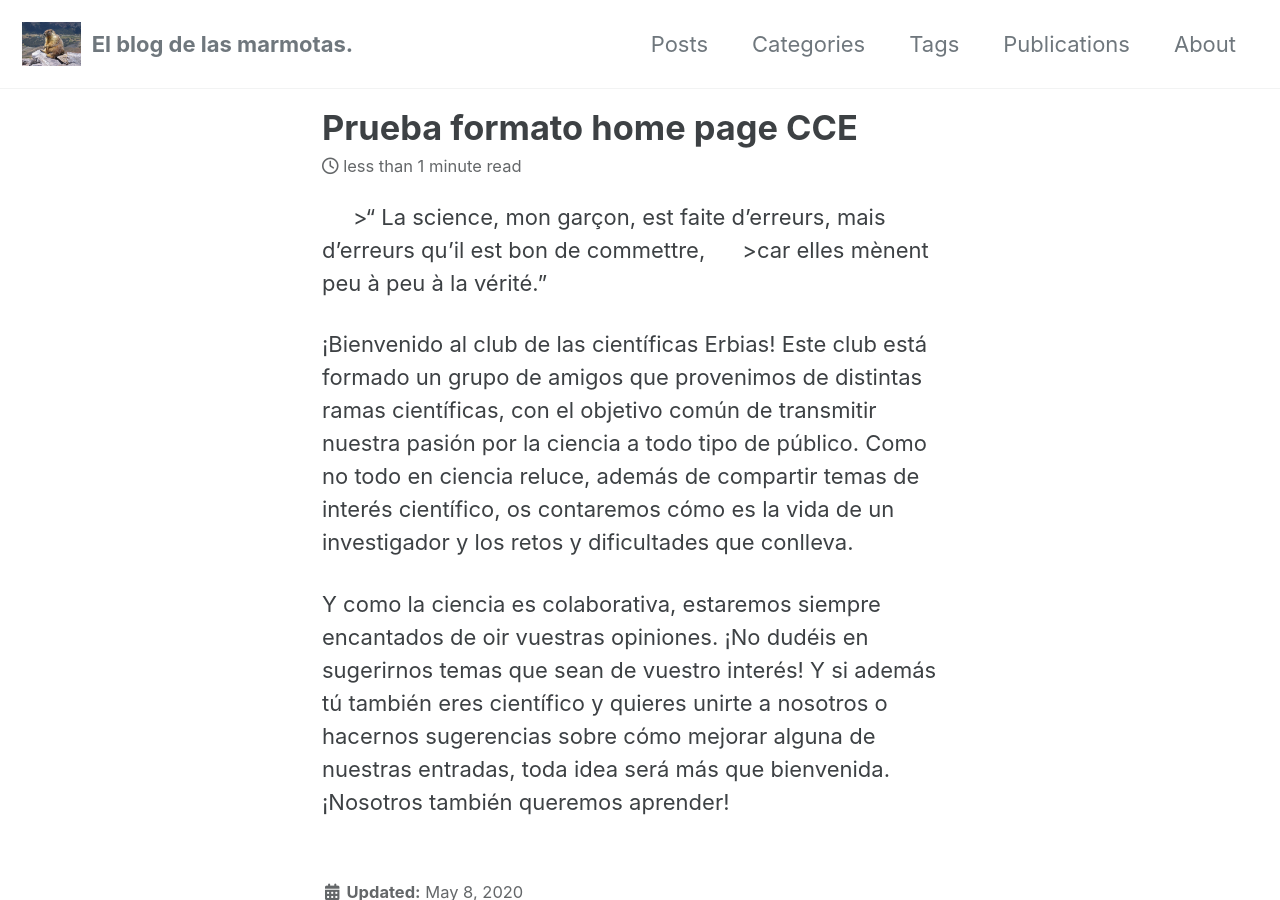
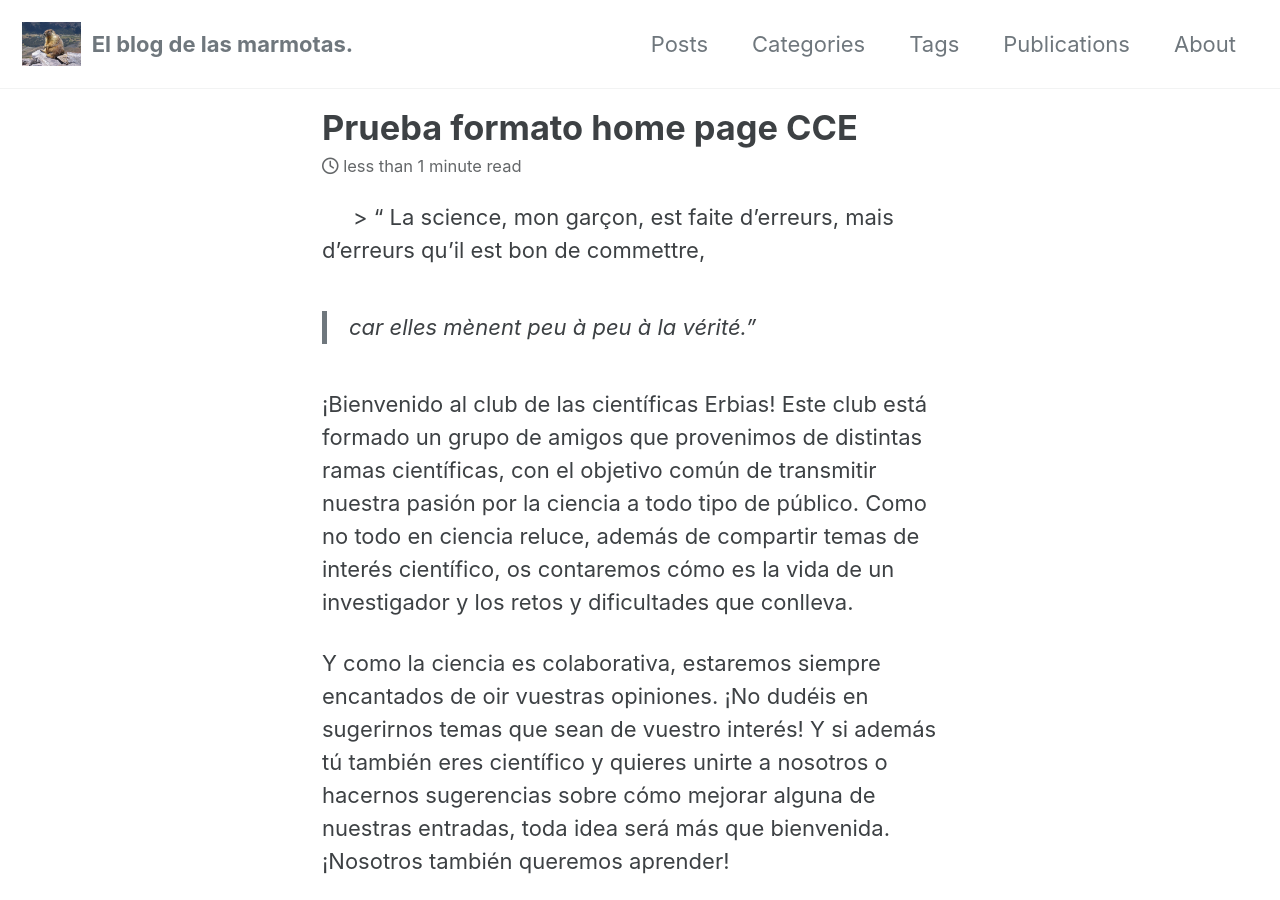
Before and after one commit to JuditSastre/test_blog, a Jekyll site: the page built from _posts/2020-05-08-post-prueba-formato.md, in a window 1280 px wide and 900 px high. Built offline with Jekyll 4.4.1, drawn with Linux system fonts in a browser that asks for light colours; cached includes are drawn as plain includes; nearby versions of some CDN libraries; part of the change alters nothing that is shown.

```diff
--- a/_posts/2020-05-08-post-prueba-formato.md
+++ b/_posts/2020-05-08-post-prueba-formato.md
@@ -2,8 +2,8 @@
 title: "Prueba formato home page CCE"
 author_profile: false
 ---
-&nbsp;&nbsp;&nbsp;&nbsp;  >“ La science, mon garçon, est faite d'erreurs, mais d'erreurs qu'il est bon de commettre,
-&nbsp;&nbsp;&nbsp;&nbsp;  >car elles mènent peu à peu à la vérité.”
+&nbsp;&nbsp;&nbsp;&nbsp;  > “ La science, mon garçon, est faite d'erreurs, mais d'erreurs qu'il est bon de commettre,
+> car elles mènent peu à peu à la vérité.”
 
 ¡Bienvenido al club de las científicas Erbias! Este club está formado un grupo de amigos que provenimos de distintas ramas científicas, con el objetivo común de transmitir nuestra pasión por la ciencia a todo tipo de público. Como no todo en ciencia reluce, además de compartir temas de interés científico, os contaremos cómo es la vida de un investigador y los retos y dificultades que conlleva.
 
```
